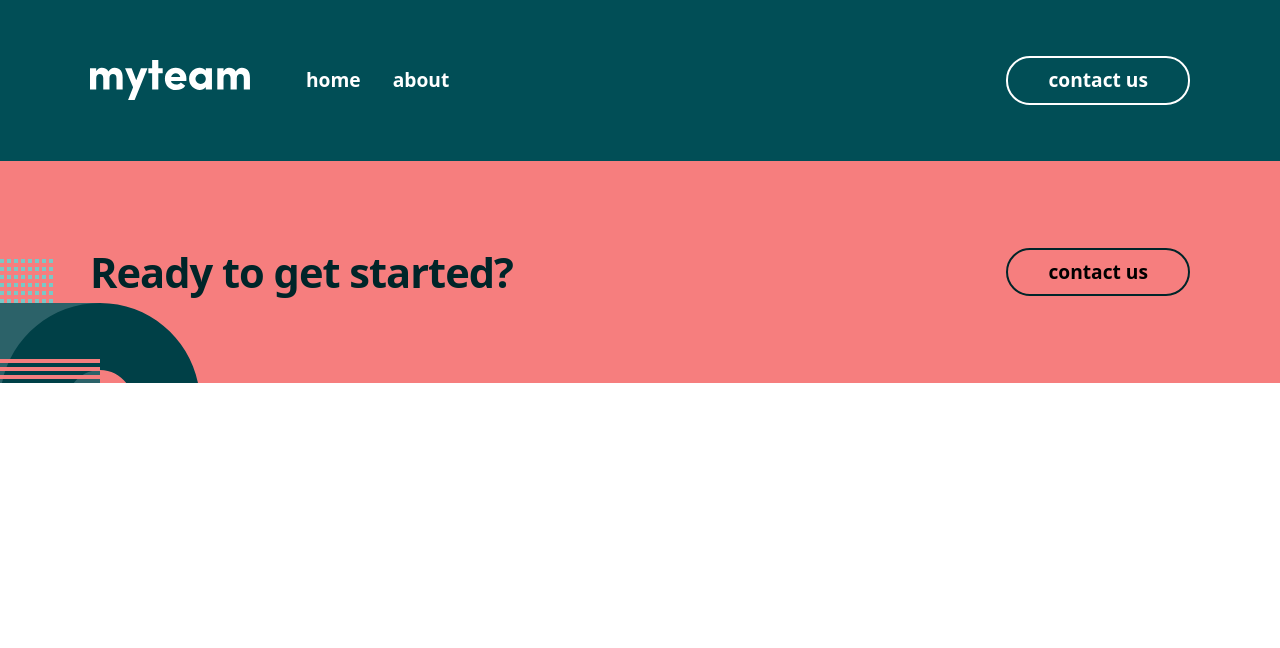
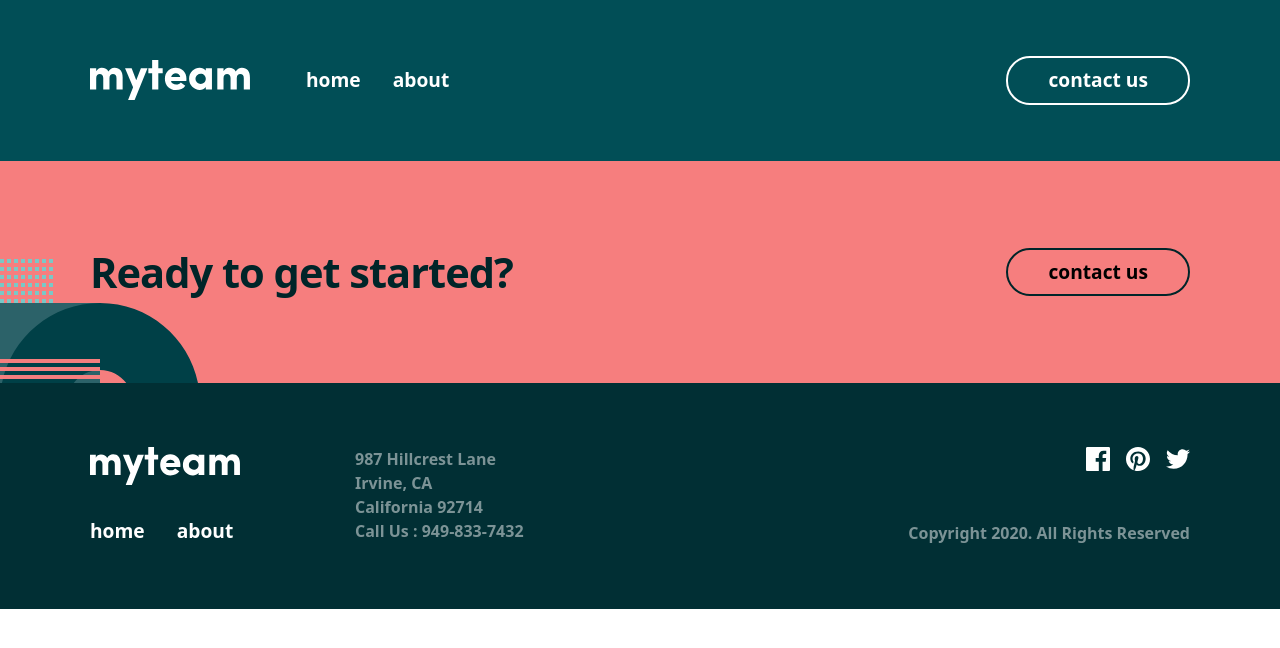
Before and after one commit to Castelo-Codez/myteam-multi-page-website, a Next.js app: page / in a window 1280 px wide. Shown: the top 648 px of the page. Built offline with nearby package versions, Linux system fonts and the light colour scheme.

Commit message:
footer section added

```diff
--- a/package.json
+++ b/package.json
@@ -8,8 +8,7 @@
         "start": "next start",
         "lint": "next lint",
         "test": "jest",
-        "test:watch": "jest --watch",
-        "coverage": "jest --coverage"
+        "test:watch": "jest --watch"
     },
     "dependencies": {
         "@next/font": "^14.2.15",
--- /dev/null
+++ b/src/components/Footer.tsx
@@ -0,0 +1,13 @@
+import LeftLayer from "./FooterLeftLayer";
+import RightLayer from "./FooterRightLayer";
+
+export default function Footer() {
+    return (
+        <footer className=" py-16 bg-color-very-dark-green">
+            <div className=" container grid grid-cols-1 gap-y-5 sm:gap-10 xl:grid-cols-2">
+                <LeftLayer />
+                <RightLayer />
+            </div>
+        </footer>
+    );
+}
--- /dev/null
+++ b/src/components/FooterLeftLayer.tsx
@@ -0,0 +1,34 @@
+import Image from "next/image";
+import NavLinks from "./NavLinks";
+
+export default function LeftLayer() {
+    return (
+        <ul className=" grid grid-cols-1 gap-y-5 sm:grid-cols-2">
+            <li>
+                <ul className=" grid grid-cols-1 gap-y-5 sm:gap-y-8 items-center">
+                    <li>
+                        <Image
+                            src="/logo.svg"
+                            alt="logo"
+                            className="mx-auto sm:mx-0 sm:w-[150px]"
+                            width={130}
+                            height={130}
+                        />
+                    </li>
+                    <li className=" flex justify-center sm:justify-start">
+                        <NavLinks />
+                    </li>
+                </ul>
+            </li>
+            <li>
+                <article className=" text-color-gray font-[700] leading-[-2px] text-center sm:text-right xl:text-left ">
+                    <address className=" not-italic">
+                        987 Hillcrest Lane <br /> Irvine, CA <br />
+                        California 92714
+                    </address>
+                    <span> Call Us : 949-833-7432 </span>
+                </article>
+            </li>
+        </ul>
+    );
+}
--- /dev/null
+++ b/src/components/FooterRightLayer.tsx
@@ -0,0 +1,57 @@
+export default function RightLayer() {
+    return (
+        <ul className=" grid grid-cols-1 gap-y-5 sm:grid-cols-2 xl:grid-cols-1 xl:content-between">
+            <li>
+                <ul className=" flex justify-center items-center gap-x-4 sm:justify-start xl:justify-end">
+                    <li>
+                        <a href="#">
+                            <svg
+                                xmlns="http://www.w3.org/2000/svg"
+                                width="24"
+                                height="24"
+                            >
+                                <path
+                                    fill="#FFF"
+                                    d="M22.675 0H1.325C.593 0 0 .593 0 1.325v21.351C0 23.407.593 24 1.325 24H12.82v-9.294H9.692v-3.622h3.128V8.413c0-3.1 1.893-4.788 4.659-4.788 1.325 0 2.463.099 2.795.143v3.24l-1.918.001c-1.504 0-1.795.715-1.795 1.763v2.313h3.587l-.467 3.622h-3.12V24h6.116c.73 0 1.323-.593 1.323-1.325V1.325C24 .593 23.407 0 22.675 0z"
+                                />
+                            </svg>
+                        </a>
+                    </li>
+                    <li>
+                        <a href="#">
+                            <svg
+                                xmlns="http://www.w3.org/2000/svg"
+                                width="24"
+                                height="24"
+                            >
+                                <path
+                                    fill="#FFF"
+                                    d="M12 0C5.373 0 0 5.372 0 12c0 5.084 3.163 9.426 7.627 11.174-.105-.949-.2-2.405.042-3.441.218-.937 1.407-5.965 1.407-5.965s-.359-.719-.359-1.782c0-1.668.967-2.914 2.171-2.914 1.023 0 1.518.769 1.518 1.69 0 1.029-.655 2.568-.994 3.995-.283 1.194.599 2.169 1.777 2.169 2.133 0 3.772-2.249 3.772-5.495 0-2.873-2.064-4.882-5.012-4.882-3.414 0-5.418 2.561-5.418 5.207 0 1.031.397 2.138.893 2.738a.36.36 0 01.083.345l-.333 1.36c-.053.22-.174.267-.402.161-1.499-.698-2.436-2.889-2.436-4.649 0-3.785 2.75-7.262 7.929-7.262 4.163 0 7.398 2.967 7.398 6.931 0 4.136-2.607 7.464-6.227 7.464-1.216 0-2.359-.631-2.75-1.378l-.748 2.853c-.271 1.043-1.002 2.35-1.492 3.146C9.57 23.812 10.763 24 12 24c6.627 0 12-5.373 12-12 0-6.628-5.373-12-12-12z"
+                                />
+                            </svg>
+                        </a>
+                    </li>
+                    <li>
+                        <a href="#">
+                            <svg
+                                xmlns="http://www.w3.org/2000/svg"
+                                width="24"
+                                height="20"
+                            >
+                                <path
+                                    fill="#FFF"
+                                    d="M24 2.557a9.83 9.83 0 01-2.828.775A4.932 4.932 0 0023.337.608a9.864 9.864 0 01-3.127 1.195A4.916 4.916 0 0016.616.248c-3.179 0-5.515 2.966-4.797 6.045A13.978 13.978 0 011.671 1.149a4.93 4.93 0 001.523 6.574 4.903 4.903 0 01-2.229-.616c-.054 2.281 1.581 4.415 3.949 4.89a4.935 4.935 0 01-2.224.084 4.928 4.928 0 004.6 3.419A9.9 9.9 0 010 17.54a13.94 13.94 0 007.548 2.212c9.142 0 14.307-7.721 13.995-14.646A10.025 10.025 0 0024 2.557z"
+                                />
+                            </svg>
+                        </a>
+                    </li>
+                </ul>
+            </li>
+            <li>
+                <p className="text-color-gray font-[700] text-center sm:text-right ">
+                    Copyright 2020. All Rights Reserved
+                </p>
+            </li>
+        </ul>
+    );
+}
--- a/src/components/MainLayout.tsx
+++ b/src/components/MainLayout.tsx
@@ -1,13 +1,15 @@
-import { ReactNode } from "react";
+import {ReactNode} from "react";
 import HeaderSection from "./headerSection";
 import ReadyToGS from "./ReadyToGetStartedSec";
+import Footer from "./Footer";
 
 export default function MainLayout({children}: {children: ReactNode}) {
     return (
         <>
             <HeaderSection />
             {children}
-            <ReadyToGS/>
+            <ReadyToGS />
+            <Footer />
         </>
     );
 }
--- /dev/null
+++ b/src/components/NavLinks.tsx
@@ -0,0 +1,24 @@
+import MainLink from "./MainLink";
+
+export default function NavLinks({
+    additionalStyle,
+}: {
+    additionalStyle?: string;
+}) {
+    return (
+        <nav
+            role="navigation"
+            aria-label="navigation"
+            className={`${additionalStyle}`}
+        >
+            <ul role="list" className=" flex gap-x-8">
+                <li role="list item">
+                    <MainLink href="home" />
+                </li>
+                <li role="list item">
+                    <MainLink href="about" />
+                </li>
+            </ul>
+        </nav>
+    );
+}
--- a/src/components/headerSection.tsx
+++ b/src/components/headerSection.tsx
@@ -1,11 +1,10 @@
 import Link from "next/link";
 import Button from "./Button";
 import Image from "next/image";
-import MainLink from "./MainLink";
-import {  useState} from "react";
+import {useState} from "react";
 import MainSideBar from "./Sidebar";
 import SidebarOpener from "./SidebarOpener";
-
+import NavLinks from "./NavLinks";
 export default function HeaderSection() {
     const [sidebarOpenerState, setNewState] = useState<boolean>(false);
     return (
@@ -28,20 +27,7 @@ export default function HeaderSection() {
                             className="sm:w-full"
                         />
                     </Link>
-                    <nav
-                        role="navigation"
-                        aria-label="navigation"
-                        className="hidden md:block"
-                    >
-                        <ul role="list" className=" flex gap-x-8">
-                            <li role="list item">
-                                <MainLink href="home" />
-                            </li>
-                            <li role="list item">
-                                <MainLink href="about" />
-                            </li>
-                        </ul>
-                    </nav>
+                    <NavLinks additionalStyle="hidden md:block" />
                 </div>
                 <Button isLight={true} additionalStyle="hidden md:block" />
                 <SidebarOpener
@@ -54,5 +40,5 @@ export default function HeaderSection() {
                 />
             </div>
         </header>
-    )
+    );
 }
--- a/tailwind.config.ts
+++ b/tailwind.config.ts
@@ -20,6 +20,7 @@ export default {
                 "color-dark-green": "#002529",
                 "color-very-dark-green": "#012F34",
                 "color-overlay": "rgba(0, 0, 0, 0.76)",
+                "color-gray": "rgba(247, 247, 247, 0.5)",
             },
             screens: {
                 sm: "576px",
```
